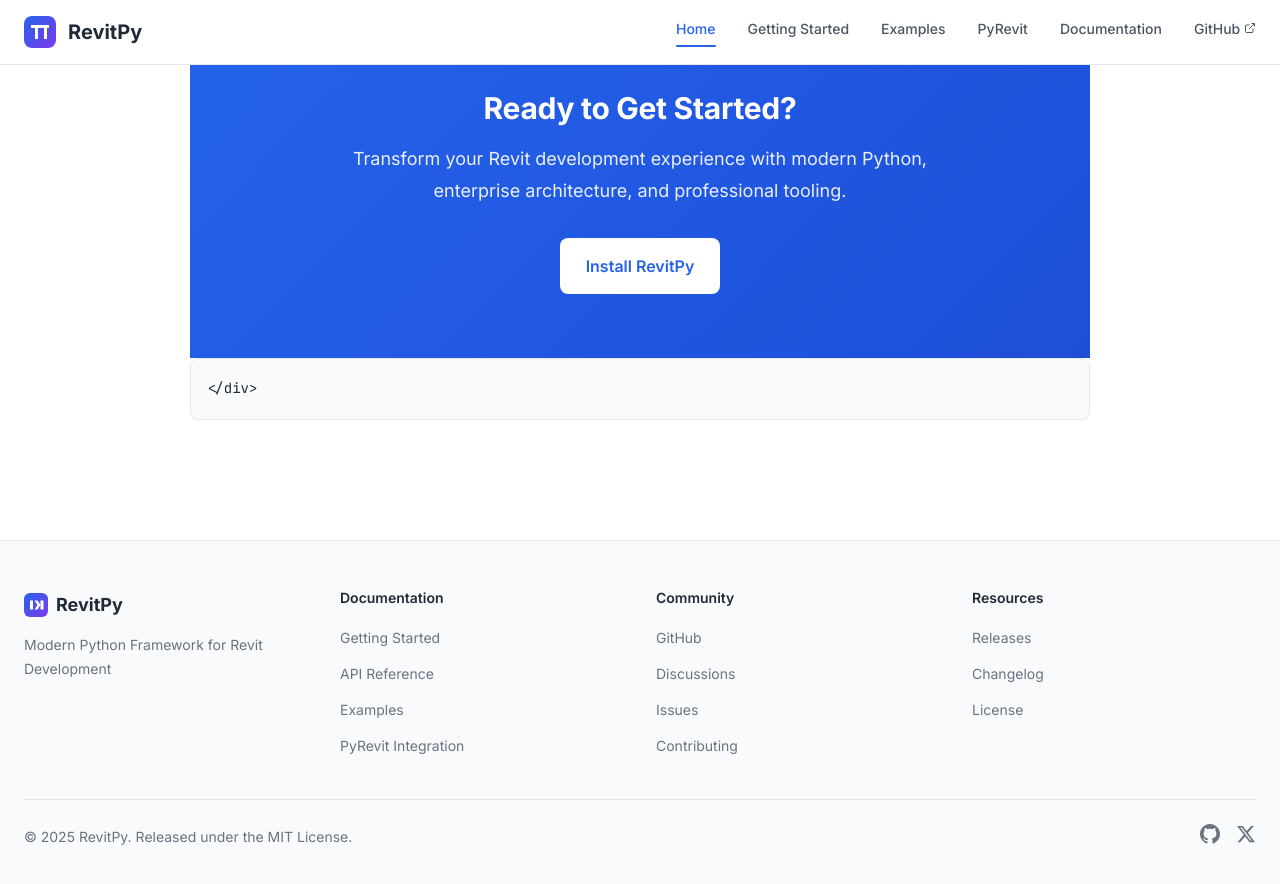
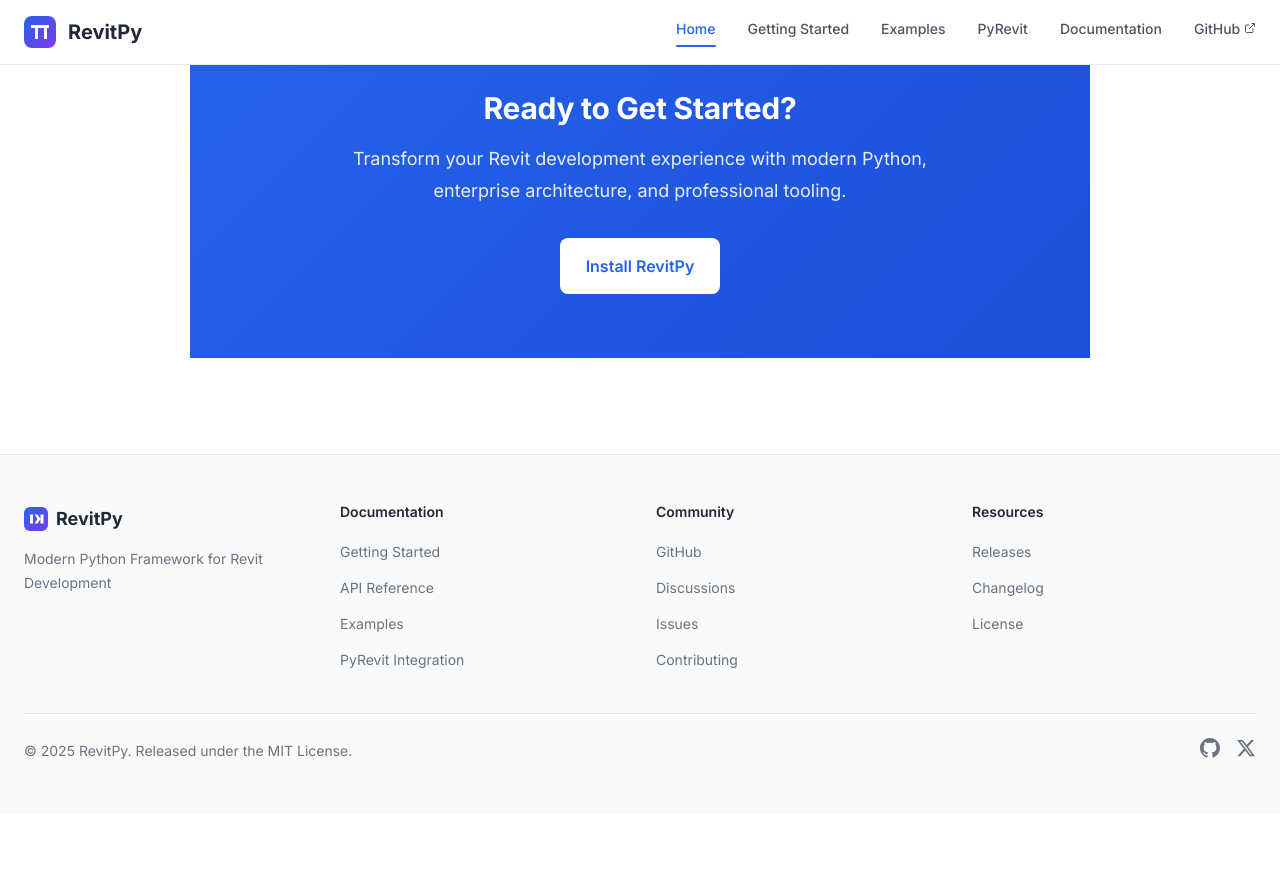
Before and after one commit to aj-geddes/revitpy, a Jekyll site: the page built from docs/index.md, in a window 1280 px wide and 900 px high, scrolled down 6516 px. Shown: the top 884 px of the window. Built offline with Jekyll 4.4.1, drawn with Linux system fonts in a browser that asks for light colours; after the commit the page ends 7330 px from its top, so only the background shows below that.

Commit message:
Fix closing div tags being rendered as code
Removed indentation from closing </div> tags that kramdown was
interpreting as a code block.

🤖 Generated with [Claude Code](https://claude.com/claude-code)

Co-Authored-By: Claude <noreply@anthropic.com>

```diff
--- a/docs/index.md
+++ b/docs/index.md
@@ -245,5 +245,5 @@ RevitPy Framework is released under the **MIT License**, enabling both personal
     </div>
 </section>
 
-    </div>
 </div>
+</div>
```
